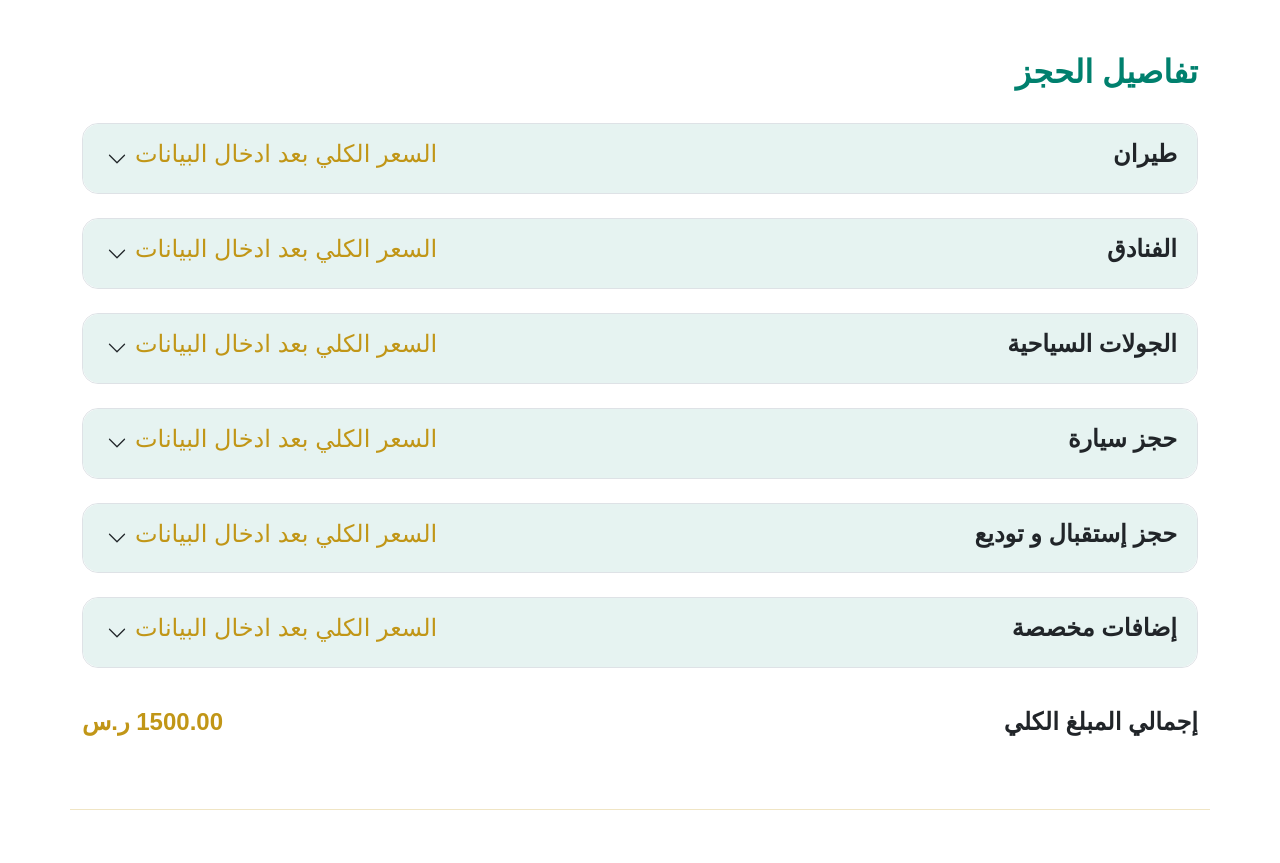
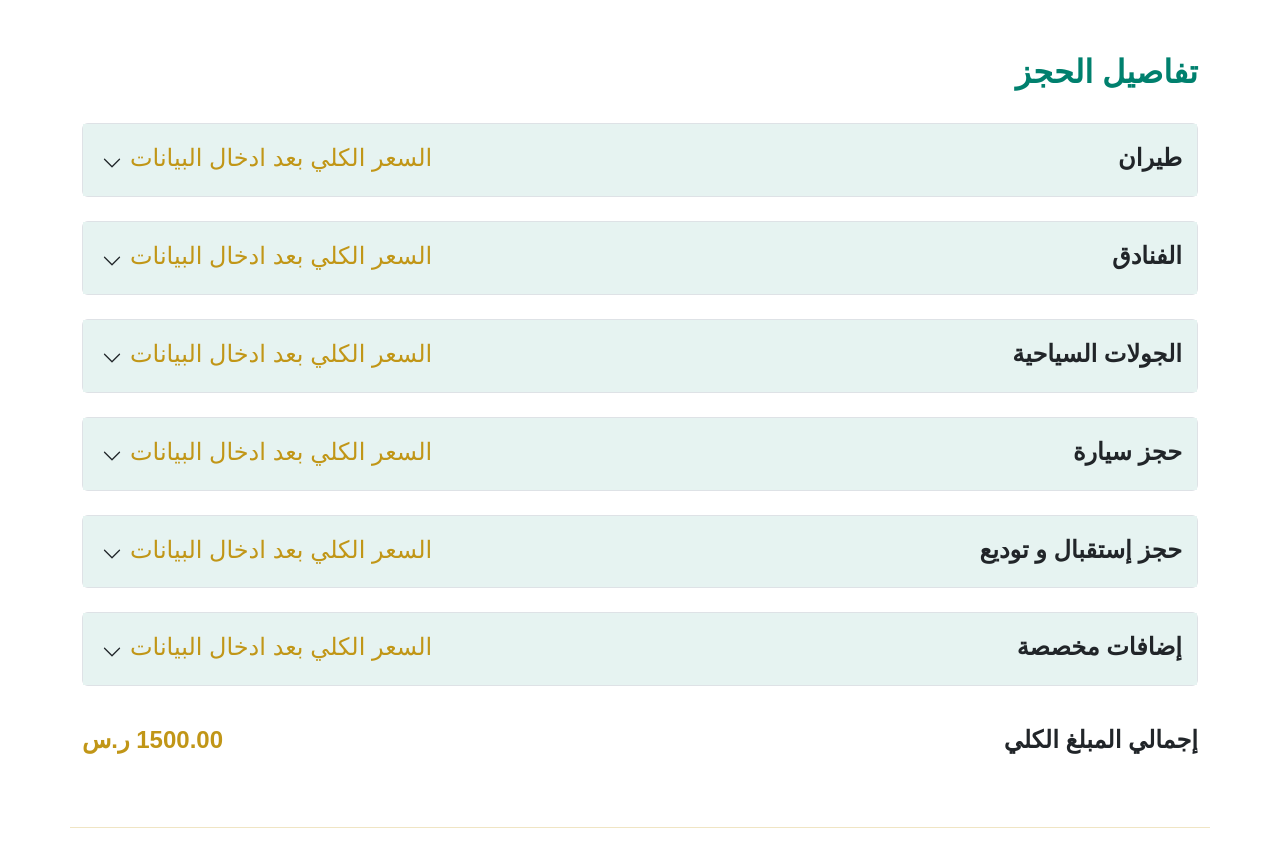
Before and after one commit to nourjoudajouda/hotelss.github.io, a plain HTML site: page DetailsOffer.html in a window 1280 px wide. Shown: the part 922-1785 px from the top of the page. Drawn offline with nearby package versions, Linux system fonts and the light colour scheme; a web font is replaced by a local one.

Commit message:
final_updates

```diff
--- a/DetailsOffer.html
+++ b/DetailsOffer.html
@@ -182,14 +182,14 @@
                 <div class="col-12">
                     <section id="section1">
                         <div
-                            class="feedbacks accordion  bg-transparent rounded-4 my-4">
+                            class="feedbacks accordion  bg-transparent my-4">
                             <div
-                                class="accordion-item col-12  bg-transparent rounded-4">
-                                <h2 class="accordion-header rounded-4"
+                                class="accordion-item col-12  bg-transparent ">
+                                <h2 class="accordion-header"
                                     id="flush-headingOne">
 
                                     <button
-                                        class="accordion-button collapsed  bg-transparent text-dark rounded-5"
+                                        class="accordion-button collapsed  bg-transparent text-dark "
                                         type="button" data-bs-toggle="collapse"
                                         data-bs-target="#flush-collapseOne"
                                         aria-expanded="false"
@@ -212,7 +212,7 @@
                                     aria-labelledby="flush-headingOne"
                                     data-bs-parent="#accordionFlushExample">
                                     <div
-                                        class="accordion-body text-dark rounded-4">
+                                        class="accordion-body text-dark ">
                                         <img src="images/DetailsOffer/offer.png"
                                             width="100%" alt="Image">
                                         <form class="mt-3">
@@ -278,14 +278,14 @@
                         </div>
 
                         <div
-                            class="feedbacks accordion  bg-transparent rounded-4 my-4">
+                            class="feedbacks accordion  bg-transparent  my-4">
                             <div
-                                class="accordion-item col-12  bg-transparent rounded-4">
-                                <h2 class="accordion-header rounded-4"
+                                class="accordion-item col-12  bg-transparent">
+                                <h2 class="accordion-header "
                                     id="flush-headingTwo">
 
                                     <button
-                                        class="accordion-button collapsed  bg-transparent text-dark rounded-5"
+                                        class="accordion-button collapsed  bg-transparent text-dark "
                                         type="button" data-bs-toggle="collapse"
                                         data-bs-target="#flush-collapseTwo"
                                         aria-expanded="false"
@@ -309,7 +309,7 @@
                                     aria-labelledby="flush-headingTwo"
                                     data-bs-parent="#accordionFlushExample">
                                     <div
-                                        class="accordion-body text-dark rounded-4">
+                                        class="accordion-body text-dark ">
 
                                         <form class="mt-3">
                                             <div class="row">
@@ -438,14 +438,14 @@
                         </div>
 
                         <div
-                            class="feedbacks accordion  bg-transparent rounded-4 my-4">
+                            class="feedbacks accordion  bg-transparent  my-4">
                             <div
-                                class="accordion-item col-12  bg-transparent rounded-4">
-                                <h2 class="accordion-header rounded-4"
+                                class="accordion-item col-12  bg-transparent ">
+                                <h2 class="accordion-header"
                                     id="flush-headingThree">
 
                                     <button
-                                        class="accordion-button collapsed  bg-transparent text-dark rounded-5"
+                                        class="accordion-button collapsed  bg-transparent text-dark "
                                         type="button" data-bs-toggle="collapse"
                                         data-bs-target="#flush-collapseThree"
                                         aria-expanded="false"
@@ -469,14 +469,14 @@
                                     aria-labelledby="flush-headingThree"
                                     data-bs-parent="#accordionFlushExample">
                                     <div
-                                        class="accordion-body text-dark rounded-4">
+                                        class="accordion-body text-dark">
 
                                         <form class="mt-3">
                                             <div class="row">
                                                 <div
                                                     class="col-lg-4 col-md-4 col-12 mb-4">
                                                     <div
-                                                        class="card border-0 rounded-4">
+                                                        class="card border-0 ">
                                                         <div class="col-12">
                                                             <img
                                                                 src="images/DetailsOffer/Image (1).png"
@@ -562,7 +562,7 @@
                                                 <div
                                                     class="col-lg-4 col-md-4 col-12 mb-4">
                                                     <div
-                                                        class="card border-0 rounded-4">
+                                                        class="card border-0 ">
                                                         <div class="col-12">
                                                             <img
                                                                 src="images/DetailsOffer/Image (1).png"
@@ -648,7 +648,7 @@
                                                 <div
                                                     class="col-lg-4 col-md-4 col-12 mb-4">
                                                     <div
-                                                        class="card border-0 rounded-4">
+                                                        class="card border-0 ">
                                                         <div class="col-12">
                                                             <img
                                                                 src="images/DetailsOffer/Image (1).png"
@@ -740,14 +740,14 @@
                         </div>
 
                         <div
-                            class="feedbacks accordion  bg-transparent rounded-4 my-4">
+                            class="feedbacks accordion  bg-transparent  my-4">
                             <div
-                                class="accordion-item col-12  bg-transparent rounded-4">
-                                <h2 class="accordion-header rounded-4"
+                                class="accordion-item col-12  bg-transparent ">
+                                <h2 class="accordion-header "
                                     id="flush-headingFour">
 
                                     <button
-                                        class="accordion-button collapsed  bg-transparent text-dark rounded-5"
+                                        class="accordion-button collapsed  bg-transparent text-dark "
                                         type="button" data-bs-toggle="collapse"
                                         data-bs-target="#flush-collapseFour"
                                         aria-expanded="false"
@@ -771,7 +771,7 @@
                                     aria-labelledby="flush-headingFour"
                                     data-bs-parent="#accordionFlushExample">
                                     <div
-                                        class="accordion-body text-dark rounded-4">
+                                        class="accordion-body text-dark ">
 
                                         <form class="mt-3">
                                             <div class="row">
@@ -808,14 +808,14 @@
                         </div>
 
                         <div
-                            class="feedbacks accordion  bg-transparent rounded-4 my-4">
+                            class="feedbacks accordion  bg-transparent  my-4">
                             <div
-                                class="accordion-item col-12  bg-transparent rounded-4">
-                                <h2 class="accordion-header rounded-4"
+                                class="accordion-item col-12  bg-transparent ">
+                                <h2 class="accordion-header "
                                     id="flush-headingFive">
 
                                     <button
-                                        class="accordion-button collapsed  bg-transparent text-dark rounded-5"
+                                        class="accordion-button collapsed  bg-transparent text-dark "
                                         type="button" data-bs-toggle="collapse"
                                         data-bs-target="#flush-collapseFive"
                                         aria-expanded="false"
@@ -839,7 +839,7 @@
                                     aria-labelledby="flush-headingFive"
                                     data-bs-parent="#accordionFlushExample">
                                     <div
-                                        class="accordion-body text-dark rounded-4">
+                                        class="accordion-body text-dark ">
 
                                         <form class="mt-3">
                                             <div class="row">
@@ -890,14 +890,14 @@
                         </div>
 
                         <div
-                            class="feedbacks accordion  bg-transparent rounded-4 my-4">
+                            class="feedbacks accordion  bg-transparent  my-4">
                             <div
-                                class="accordion-item col-12  bg-transparent rounded-4">
-                                <h2 class="accordion-header rounded-4"
+                                class="accordion-item col-12  bg-transparent ">
+                                <h2 class="accordion-header "
                                     id="flush-headingSix">
 
                                     <button
-                                        class="accordion-button collapsed  bg-transparent text-dark rounded-5"
+                                        class="accordion-button collapsed  bg-transparent text-dark "
                                         type="button" data-bs-toggle="collapse"
                                         data-bs-target="#flush-collapseSix"
                                         aria-expanded="false"
@@ -921,14 +921,14 @@
                                     aria-labelledby="flush-headingSix"
                                     data-bs-parent="#accordionFlushExample">
                                     <div
-                                        class="accordion-body text-dark rounded-4">
+                                        class="accordion-body text-dark ">
 
                                         <form class="mt-3">
                                             <div class="row">
                                                 <div
                                                     class="col-lg-4 col-md-4 col-12 mb-4">
                                                     <div
-                                                        class="card border-0 rounded-4">
+                                                        class="card border-0 ">
                                                         <div class="col-12">
                                                             <img
                                                                 src="images/DetailsOffer/Image (1).png"
@@ -1015,7 +1015,7 @@
                                                 <div
                                                     class="col-lg-4 col-md-4 col-12 mb-4">
                                                     <div
-                                                        class="card border-0 rounded-4">
+                                                        class="card border-0 ">
                                                         <div class="col-12">
                                                             <img
                                                                 src="images/DetailsOffer/Image (1).png"
@@ -1102,7 +1102,7 @@
                                                 <div
                                                     class="col-lg-4 col-md-4 col-12 mb-4">
                                                     <div
-                                                        class="card border-0 rounded-4">
+                                                        class="card border-0 ">
                                                         <div class="col-12">
                                                             <img
                                                                 src="images/DetailsOffer/Image (1).png"
--- a/css/styles.css
+++ b/css/styles.css
@@ -1766,6 +1766,7 @@ ul {
   justify-content: space-between;
   align-items: center;
   flex-wrap: wrap; */
+  padding: 20px 15px 15px 15px;
 }
 #section .accordion-header {
   background: #0082700D;
```
